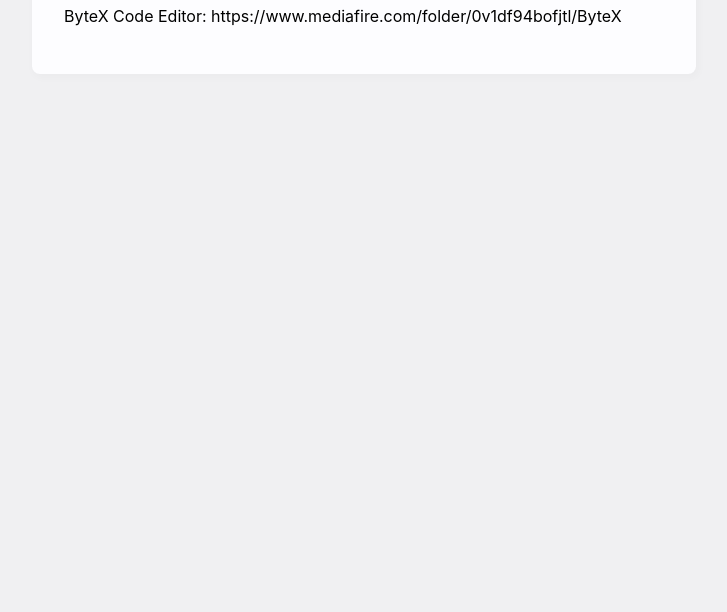
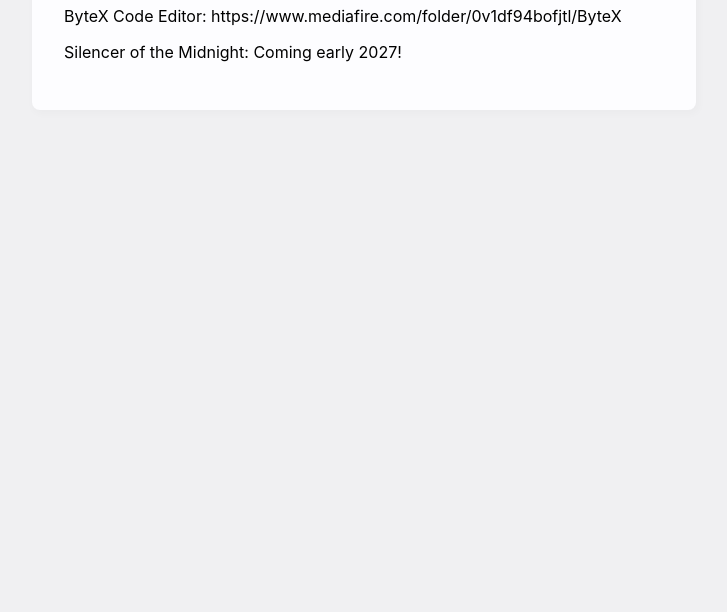
Before and after one commit to UniversalWebX/R.I.C.K, a plain HTML site: page index.html in a window 1280 px wide. Shown: the part 188-800 px from the top of the page, without its empty margins (276-1003 px from the left). Drawn offline with Linux system fonts and the light colour scheme.

Commit message:
Update index.html

```diff
--- a/index.html
+++ b/index.html
@@ -40,6 +40,7 @@
 <div>
     <h1>Project Downloads:</h1>
     <p>ByteX Code Editor: https://www.mediafire.com/folder/0v1df94bofjtl/ByteX</p>
+    <p>Silencer of the Midnight: Coming early 2027!</p>
 </div>
 </body>
 </html>
```
